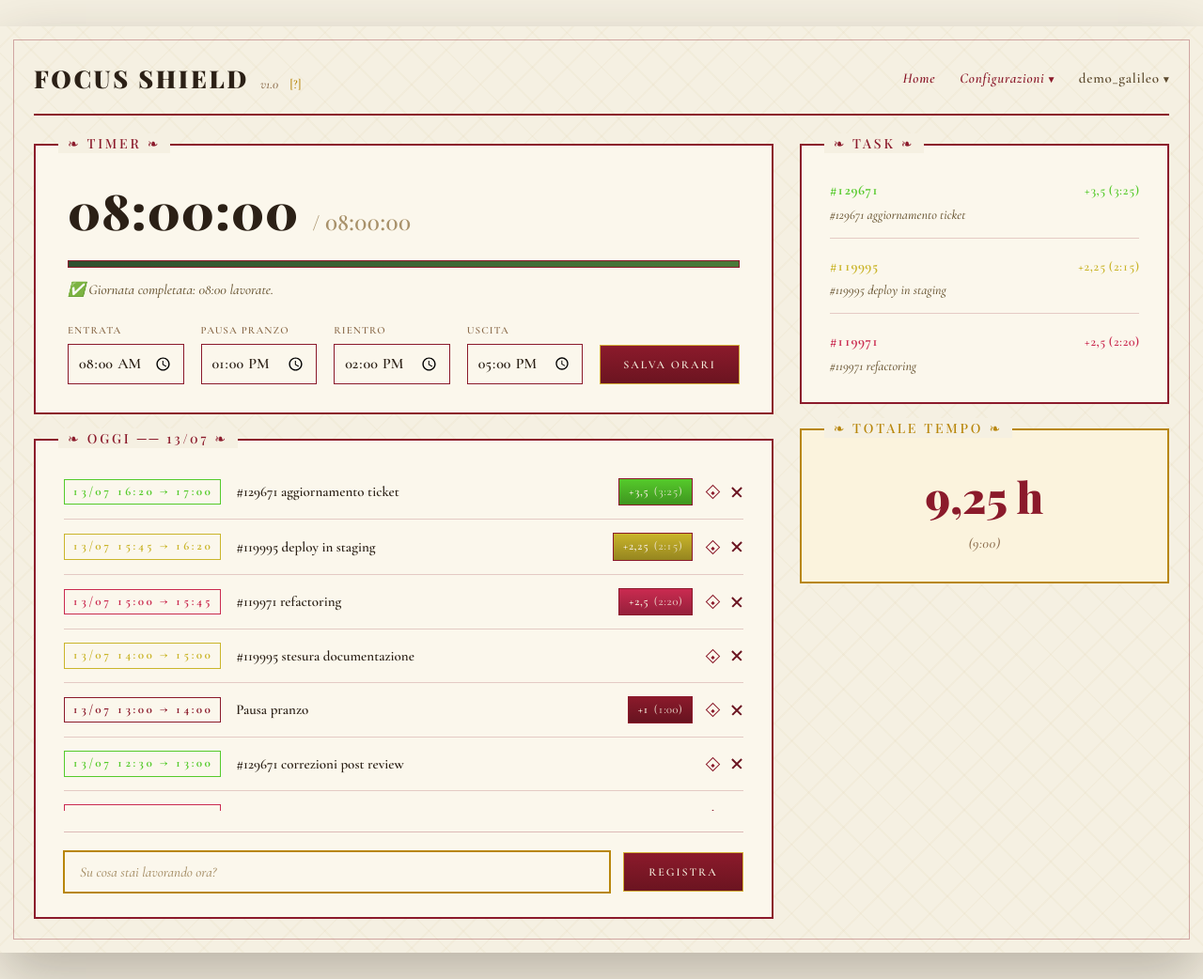
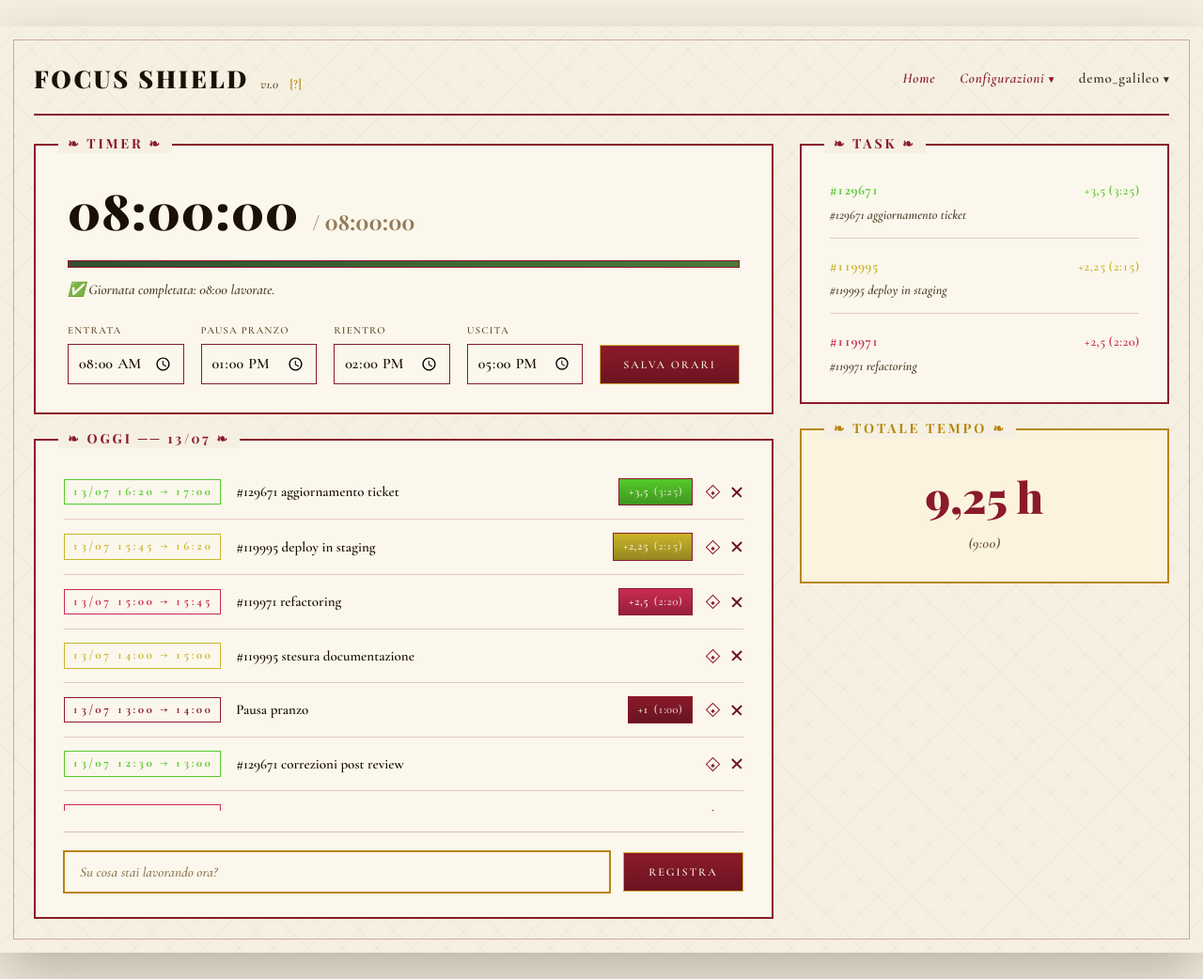
Before and after one commit to DonUriello/consuntiver, a Spring Boot app: page / in a window 1280 px wide. Shown: the whole page at 94% size. Run offline with Spring Boot 4, Linux system fonts and the light colour scheme; a user stored in the database is signed in; data comes from the database, SQL or seed files in the repository; data that the repository does not hold is empty; some of the project's set-up classes (security, data sources, template engines, error pages and the like) are left out, and stand-ins take their place; database files in the repository are not loaded; some web fonts are replaced.

Commit message:
Testo piu' scuro e con piu' peso
- Colore primario del testo da #2b2016 a #1a1005 (bruno quasi nero); scuriti
  anche i toni attenuati (muted/muted2/faint) e il nome utente.
- Peso base del font da 500 a 600 (Cormorant semibold); titoli "a targa" dei
  pannelli portati da 500 a 600.

Solo tema visivo, nessun cambiamento di struttura o comportamento.

Co-Authored-By: Claude Opus 4.8 <noreply@anthropic.com>
Claude-Session: https://claude.ai/code/session_01JsKAeCKHu6kX9LTKHfJKYw

```diff
--- a/src/main/resources/static/css/style.css
+++ b/src/main/resources/static/css/style.css
@@ -9,13 +9,13 @@
     --panel-bg: #fbf7ec;      /* fondo pannelli */
     --total-bg: #fbf3dd;      /* fondo pannello "Totale tempo" */
 
-    /* Testo */
-    --text: #2b2016;          /* primario */
-    --text2: #3a2c1c;         /* secondario */
-    --muted: #8a6a4a;         /* attenuato */
-    --muted2: #6b5836;        /* attenuato caldo */
-    --faint: #a8916a;         /* placeholder / valori vuoti */
-    --disabled: #a8916a;
+    /* Testo (piu' scuro per contrasto e leggibilita') */
+    --text: #1a1005;          /* primario, bruno quasi nero */
+    --text2: #2b2016;         /* secondario */
+    --muted: #6a4e30;         /* attenuato */
+    --muted2: #51402a;        /* attenuato caldo */
+    --faint: #927b56;         /* placeholder / valori vuoti */
+    --disabled: #927b56;
 
     /* Accenti barocchi */
     --bordeaux: #8b1a2b;
@@ -57,7 +57,7 @@ body {
     margin: 0;
     font-family: var(--font-serif);
     font-size: 16px;
-    font-weight: 500;               /* base piu' marcata (Cormorant non light) */
+    font-weight: 600;               /* base marcata (Cormorant, semibold) */
     line-height: 1.5;
     background: var(--bg);
     color: var(--text);
@@ -149,7 +149,7 @@ body {
 .nav-red { color: var(--bordeaux-dark); }
 
 .app-user {
-    color: #5c4a2e;
+    color: #3f3016;
     font-weight: 600;
 }
 
@@ -249,7 +249,7 @@ body {
 
 /* Il menu del nome utente e' meno "link" e piu' identita' */
 .nav-group--user > .nav-group-label {
-    color: #5c4a2e;
+    color: #3f3016;
     font-style: normal;
 }
 
@@ -306,7 +306,7 @@ body {
     font-family: var(--font-display);
     color: var(--pc, var(--bordeaux));
     font-size: 14px;
-    font-weight: 500;
+    font-weight: 600;
     letter-spacing: 0.2em;
     text-transform: uppercase;
     white-space: nowrap;
@@ -748,7 +748,7 @@ button:disabled {
     flex-shrink: 0;
     max-width: 160px;
     background: var(--panel-bg);
-    color: #5c4a2e;
+    color: #3f3016;
     border: 1px solid var(--bordeaux);
     font: inherit;
     font-size: 14px;
```
